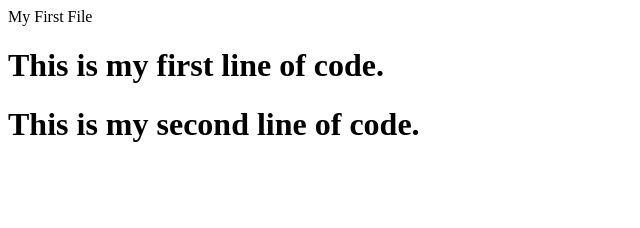
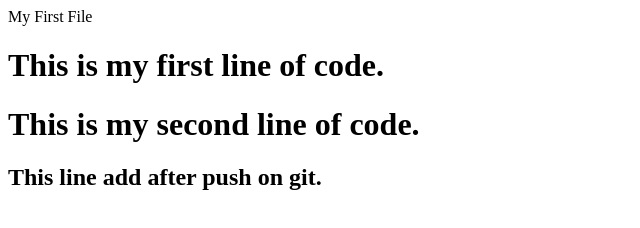
Before and after one commit to Ashish09011/firstgitproject, a plain HTML site: page index.html in a window 1280 px wide. Shown: the whole page, without its empty margins (0-640 px from the left). Drawn offline with Linux system fonts and the light colour scheme.

Commit message:
New version

```diff
--- a/index.html
+++ b/index.html
@@ -3,5 +3,7 @@
 <body>
 	<h1>This is my first line of code.</h1>
     <h1>This is my second line of code.</h1>
+
+    <h2>This line add after push on git.</h2>
 </body>
 </html>
```
